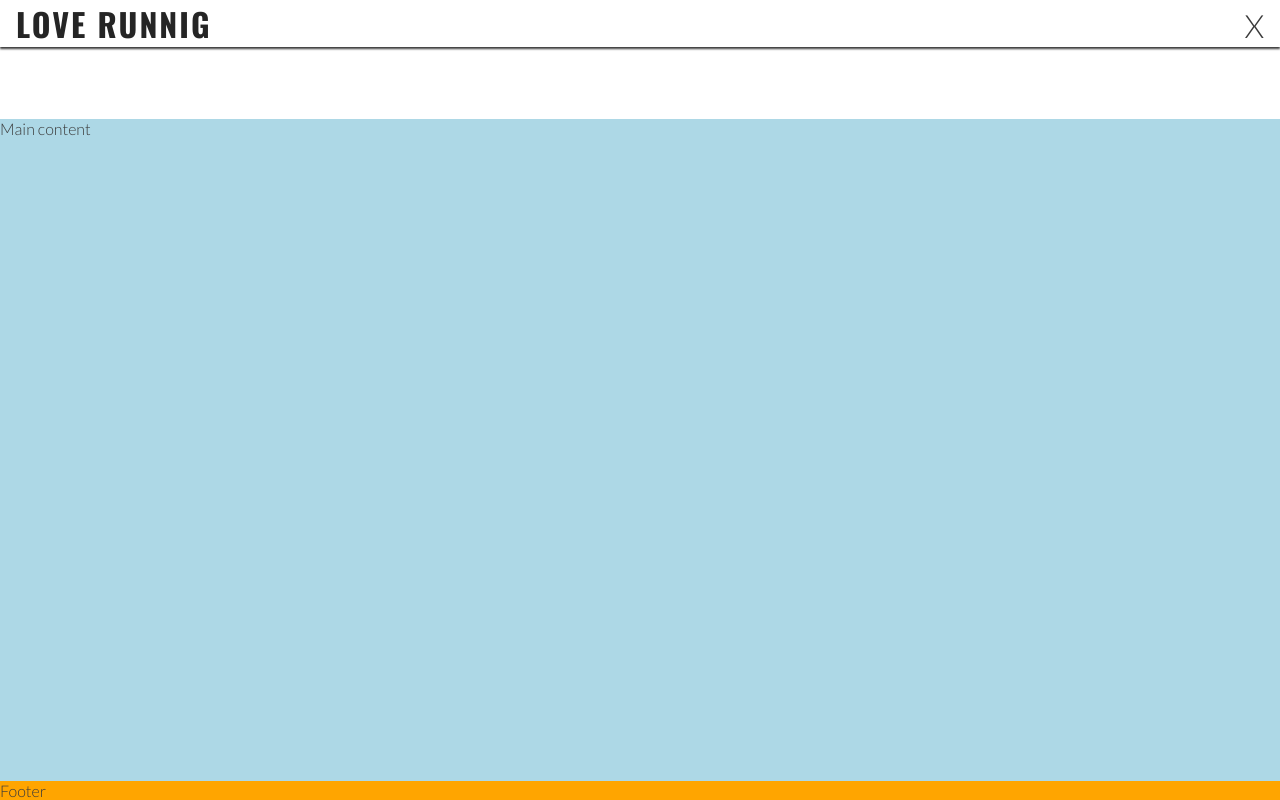
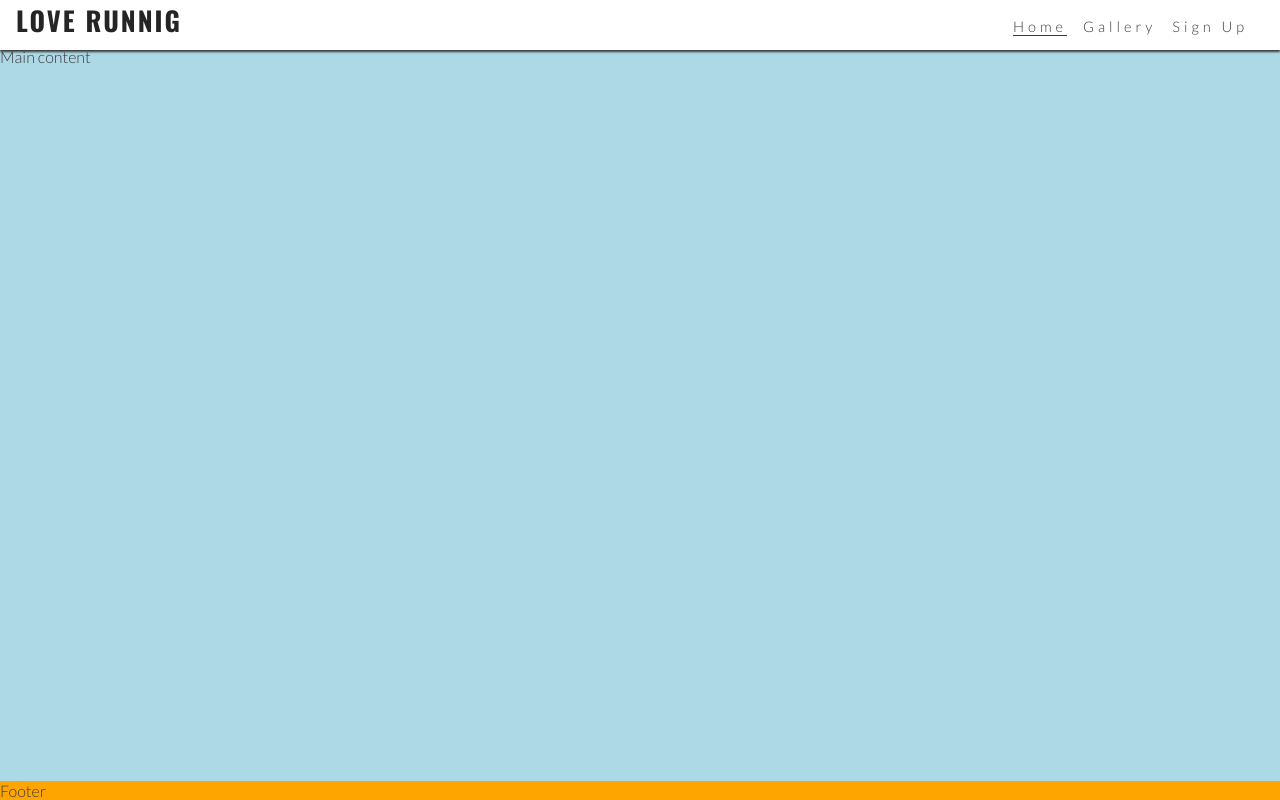
Before and after one commit to SimonCzEdu/Love-Running-Project-for-CI, a plain HTML site: page index.html in a window 1280 px wide. Drawn offline with nearby package versions, Linux system fonts and the light colour scheme.

Commit message:
Display navbar items, hide  toggle label for larger screens

```diff
--- a/assets/css/style.css
+++ b/assets/css/style.css
@@ -31,7 +31,7 @@ header {
     display: flex;
     justify-content: space-between;
     align-items: baseline;
-    overflow: ;
+    font-size: 83%;
 }
 
 header a {
@@ -93,10 +93,34 @@ main {
     background-color: lightblue;
     /* Make main element take up any surplus space to push footer down */
     flex: 1 0 auto;
-    margin-top: 119px;
+    margin-top: 47px;
 }
 
 /* Footer */
 footer {
     background-color: orange;
 }
+
+/* Media query: table and larger (768px and up)*/
+@media screen and (min-width: 768px) {
+    /*Header  */
+    nav {
+        display:block;
+        position: relative;
+        box-shadow: none;
+        width: fit-content;
+        padding-right: 1rem;
+    }
+
+    #menu {
+        display: flex;
+    }
+
+    #menu > li {
+        padding-left: 1rem;
+    }
+
+    .nav-toggle-label {
+        display: none;
+    }
+}
```
